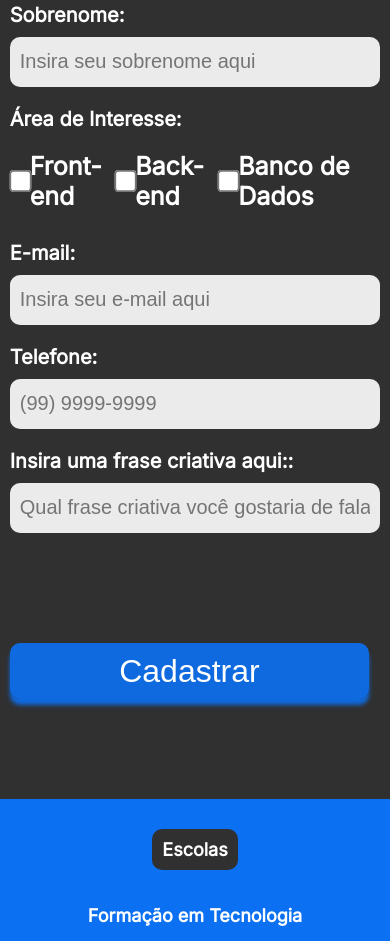
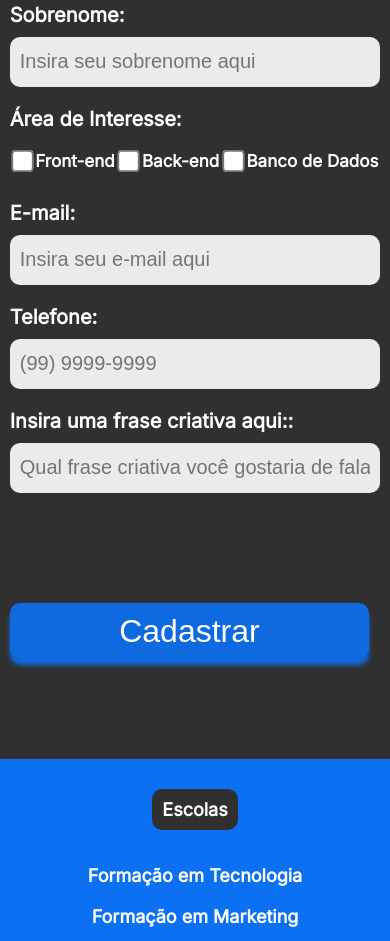
Before and after one commit to AdrielAmori/bootcampdnc, a plain HTML site: page index.html in a window 390 px wide. Shown: the part 988-1929 px from the top of the page. Drawn offline with Linux system fonts and the light colour scheme.

Commit message:
atualizacao no media query do checkbox-itens

```diff
--- a/style.css
+++ b/style.css
@@ -286,7 +286,7 @@ body{
         font-size: 20px;
     }
 
-    .checkbox-itens{
+    .checkbox-itens label{
         font-size: 17px;
     }
 
```
